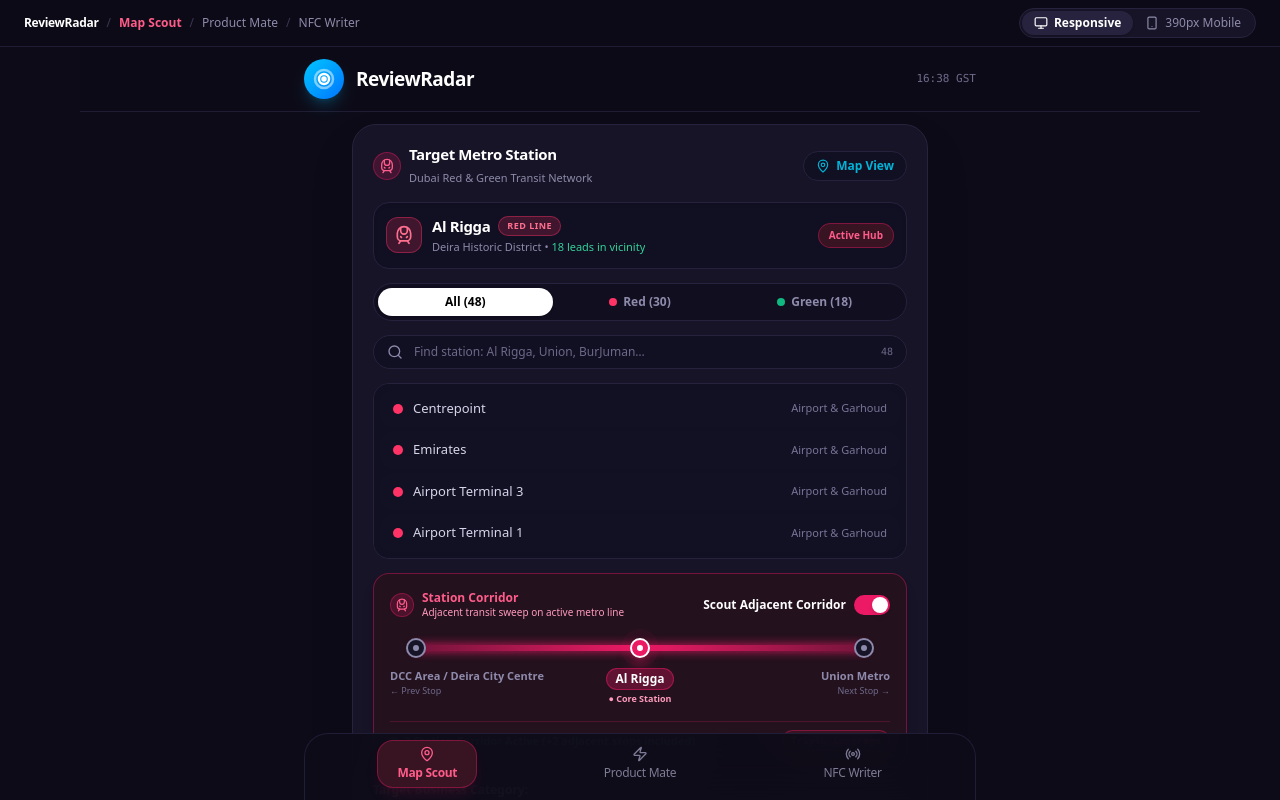
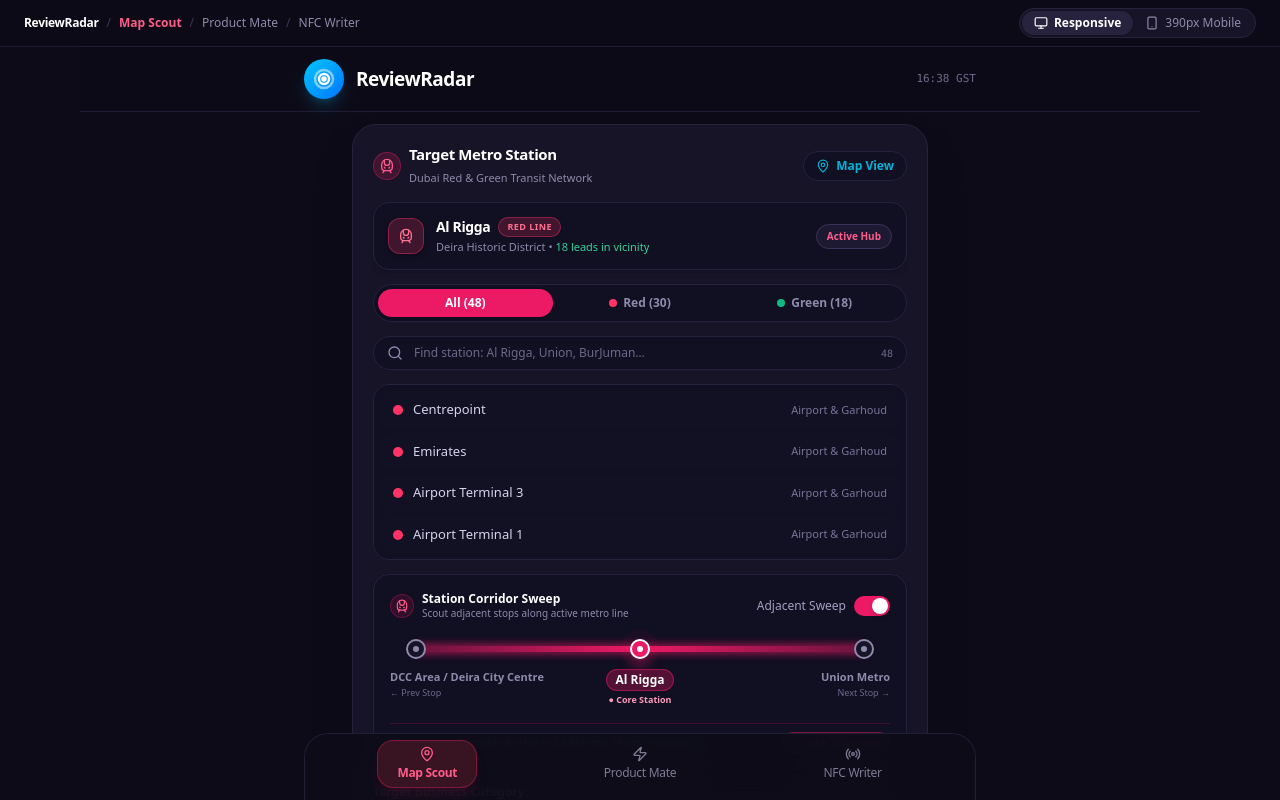
Before and after one commit to askkuya11/nfc-builder, a React (Vite) app: page / in a window 1280 px wide. Shown: the top 800 px of the page. Built offline with nearby package versions, Linux system fonts and the light colour scheme; no server answers.

Commit message:
style: refine UI components and update feature labels
- Adjust padding, shadows, and icon sizing in MapScout station spotlight.
- Simplify label terminology in Product Mate header for better clarity.

```diff
--- a/src/components/App1MapScout.tsx
+++ b/src/components/App1MapScout.tsx
@@ -333,34 +333,34 @@
         </div>
 
         {/* Currently Active Station Spotlight */}
-        <div className="bg-[#110f22] border border-[#26223d] rounded-2xl p-3 flex items-center justify-between gap-3 shadow-inner">
-          <div className="flex items-center gap-2.5 min-w-0">
+        <div className="bg-[#110f22] border border-[#26223d] rounded-2xl p-3 sm:p-3.5 flex items-center justify-between gap-3 shadow-md">
+          <div className="flex items-center gap-3 min-w-0">
             <div
-              className={`w-9 h-9 rounded-xl flex items-center justify-center shrink-0 ${
+              className={`w-9 h-9 rounded-xl flex items-center justify-center shrink-0 shadow-md ${
                 parsedCurrentStation.isInterchange
-                  ? 'bg-gradient-to-br from-[#ff3366] to-[#10b981] text-white shadow-md'
+                  ? 'bg-gradient-to-br from-[#ff3366] to-[#10b981] text-white'
                   : parsedCurrentStation.isGreen
                   ? 'bg-[#10b981]/20 border border-[#10b981]/40 text-[#34d399]'
                   : 'bg-[#ff3366]/20 border border-[#ff3366]/40 text-[#ff708f]'
               }`}
             >
-              <TrainFront className="w-5 h-5" />
+              <TrainFront className="w-4 h-4" />
             </div>
             <div className="min-w-0 flex-1">
-              <div className="flex items-center gap-2 flex-wrap sm:flex-nowrap">
-                <h3 className="text-[15px] font-bold text-white tracking-tight shrink-0">
+              <div className="flex items-center gap-2 flex-wrap">
+                <h3 className="text-sm font-bold text-white tracking-tight shrink-0">
                   {parsedCurrentStation.displayName}
                 </h3>
                 <span
                   className={`px-2 py-0.5 rounded-full text-[9px] font-bold uppercase tracking-wider shrink-0 ${
                     parsedCurrentStation.isInterchange
-                      ? 'bg-gradient-to-r from-[#ff3366] to-[#10b981] text-white shadow-sm'
+                      ? 'bg-gradient-to-r from-[#ff3366] to-[#10b981] text-white'
                       : parsedCurrentStation.isGreen
                       ? 'bg-[#10b981]/20 text-[#34d399] border border-[#10b981]/40'
                       : 'bg-[#ff3366]/20 text-[#ff708f] border border-[#ff3366]/40'
                   }`}
                 >
-                  {parsedCurrentStation.isInterchange ? 'Red & Green Interchange' : parsedCurrentStation.lineLabel}
+                  {parsedCurrentStation.isInterchange ? 'Interchange' : parsedCurrentStation.lineLabel}
                 </span>
               </div>
               <p className="text-[11px] text-[#8e8aab] truncate mt-0.5">
@@ -368,19 +368,19 @@
               </p>
             </div>
           </div>
-          <span className="hidden sm:inline-flex px-2.5 py-1 rounded-full bg-[#381423] border border-[#ec1a65]/40 text-[10px] font-bold text-[#ff5c8a] shrink-0">
+          <span className="hidden sm:inline-flex px-2.5 py-1 rounded-full bg-[#1e1933] border border-[#3b3259] text-[10px] font-bold text-[#ff5c8a] shrink-0">
             Active Hub
           </span>
         </div>
 
         {/* Line Filter Capsule Switch */}
-        <div className="flex items-center bg-[#100e1f] p-1 rounded-full border border-[#26223e]">
+        <div className="flex items-center bg-[#110f22] p-1 rounded-full border border-[#26223e]">
           <button
             type="button"
             onClick={() => setStationLineFilter('all')}
             className={`flex-1 py-1.5 px-3 rounded-full text-xs font-bold transition-all ${
               stationLineFilter === 'all'
-                ? 'bg-white text-black shadow-sm'
+                ? 'bg-[#ec1a65] text-white shadow-sm'
                 : 'text-[#8e8aab] hover:text-white'
             }`}
           >
@@ -496,19 +496,19 @@
         </div>
 
         {/* Station Corridor Box (Interactive Metro Track Route & iOS Switch) */}
-        <div className="bg-[#24111e] border border-[#ec1a65]/40 rounded-2xl p-3.5 sm:p-4 flex flex-col gap-3 shadow-lg">
+        <div className="bg-[#110f22] border border-[#26223d] hover:border-[#ec1a65]/30 transition-colors rounded-2xl p-3.5 sm:p-4 flex flex-col gap-3 shadow-md">
           {/* Top Corridor Control Header */}
           <div className="flex items-center justify-between gap-2">
             <div className="flex items-center gap-2">
-              <div className="w-6 h-6 rounded-full bg-[#ec1a65]/20 border border-[#ec1a65]/40 flex items-center justify-center text-[#ff5c8a] shrink-0">
+              <div className="w-6 h-6 rounded-full bg-[#ec1a65]/15 border border-[#ec1a65]/30 flex items-center justify-center text-[#ff5c8a] shrink-0">
                 <TrainFront className="w-3.5 h-3.5" />
               </div>
               <div>
-                <span className="text-xs font-bold text-[#ff5c8a] block leading-tight">
-                  Station Corridor
+                <span className="text-xs font-bold text-white block leading-tight">
+                  Station Corridor Sweep
                 </span>
-                <span className="text-[10px] text-[#ff9bbb] hidden sm:block">
-                  Adjacent transit sweep on active metro line
+                <span className="text-[10px] text-[#8e8aab] hidden sm:block">
+                  Scout adjacent stops along active metro line
                 </span>
               </div>
             </div>
@@ -521,12 +521,12 @@
               onClick={() => setScoutAdjacentCorridor(!scoutAdjacentCorridor)}
               className="flex items-center gap-2 cursor-pointer select-none group focus:outline-none"
             >
-              <span className="text-xs font-bold text-white group-hover:text-[#ff9bbb] transition-colors">
-                Scout Adjacent Corridor
+              <span className="text-xs font-medium text-[#a5a0c0] group-hover:text-white transition-colors">
+                Adjacent Sweep
               </span>
               <div
                 className={`w-9 h-5 rounded-full p-0.5 transition-colors duration-200 ease-in-out ${
-                  scoutAdjacentCorridor ? 'bg-[#ec1a65]' : 'bg-[#373052]'
+                  scoutAdjacentCorridor ? 'bg-[#ec1a65]' : 'bg-[#2a2542]'
                 }`}
               >
                 <div
--- a/src/components/App2ProductMate.tsx
+++ b/src/components/App2ProductMate.tsx
@@ -356,17 +356,17 @@
   return (
     <div className="flex flex-col gap-5 pb-20 text-white">
       {/* App Header & Banner */}
-      <div className="bg-[#161426] border border-[#27233e] rounded-3xl p-5 sm:p-6 shadow-2xl relative overflow-hidden">
+      <div className="bg-[#161426] border border-[#27233e] rounded-3xl p-5 sm:p-6 shadow-xl relative overflow-hidden">
         <div className="flex flex-col sm:flex-row sm:items-center justify-between gap-4">
           <div>
             <div className="inline-flex items-center gap-1.5 px-3 py-1 rounded-full bg-[#381423] border border-[#ec1a65]/40 text-[#ff5c8a] text-xs font-bold mb-2">
-              <Sparkles className="w-3.5 h-3.5" /> App 2 of 3: Product Mate Free Link Generator
+              <Sparkles className="w-3.5 h-3.5" /> Direct Review Link & Payload Generator
             </div>
             <h2 className="text-xl sm:text-2xl font-bold text-white tracking-tight">
               Direct 5-Star Review & Instagram Generator
             </h2>
             <p className="text-xs sm:text-sm text-[#8e8aab] mt-1 max-w-xl leading-relaxed">
-              Converts standard Google Map links into official <strong className="text-[#ff5c8a]">Direct 5-Star Review write links</strong>. Bypasses the map search step so customers tap their phone and rate instantly.
+              Converts Google Business Profiles into official <strong className="text-[#ff5c8a]">Direct 5-Star Review write links</strong>. Bypasses map searches so customers tap and rate instantly.
             </p>
           </div>
         </div>
@@ -408,7 +408,7 @@
 
         {/* Mode Toggle: Google Review vs Instagram NFC */}
         <div className="mt-5 pt-4 border-t border-[#26223e]">
-          <div className="p-1.5 bg-[#110f22] border border-[#26223d] rounded-2xl flex items-center gap-1.5">
+          <div className="p-1 bg-[#110f22] border border-[#26223d] rounded-2xl flex items-center gap-1">
             <button
               type="button"
               onClick={() => setMode('google')}
```
